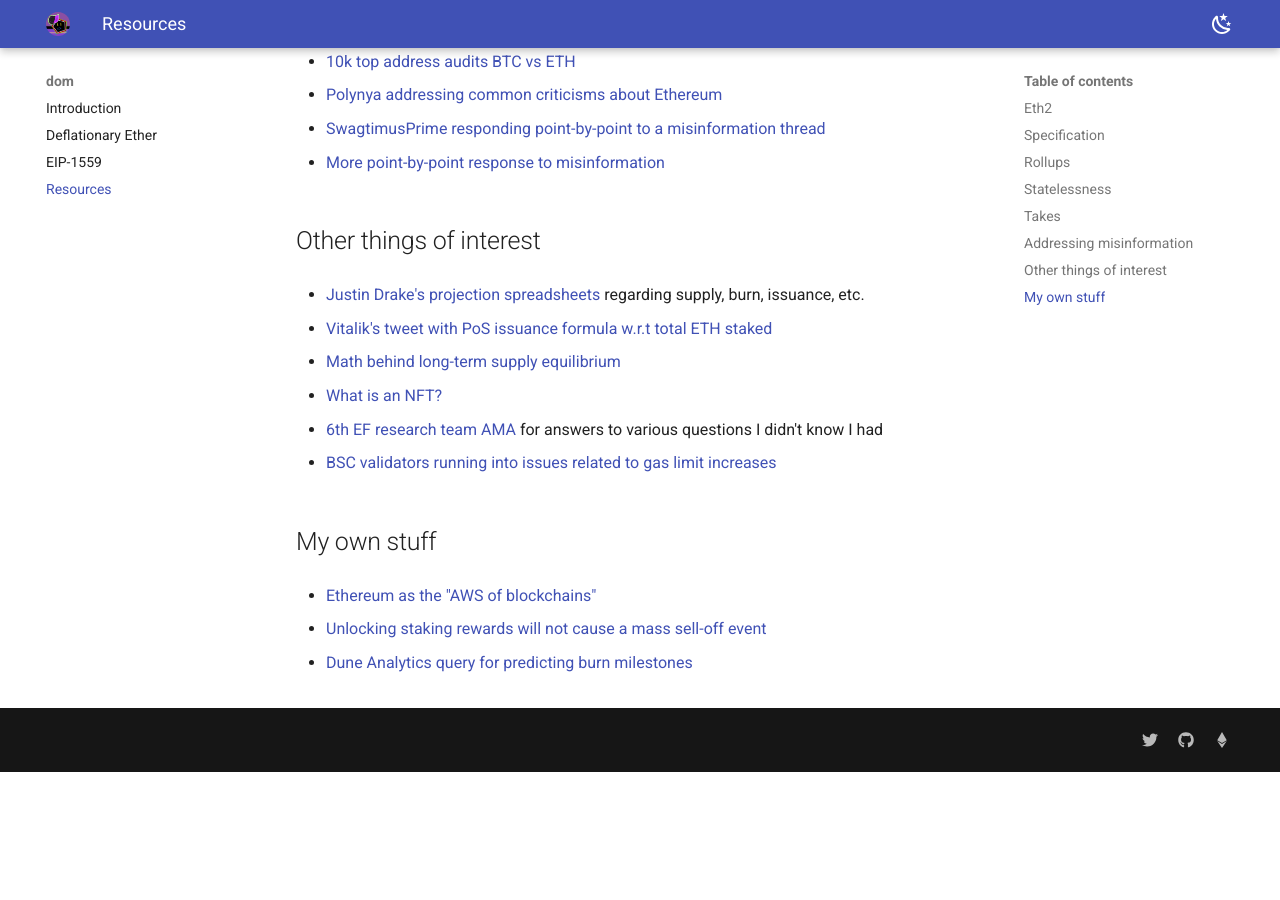
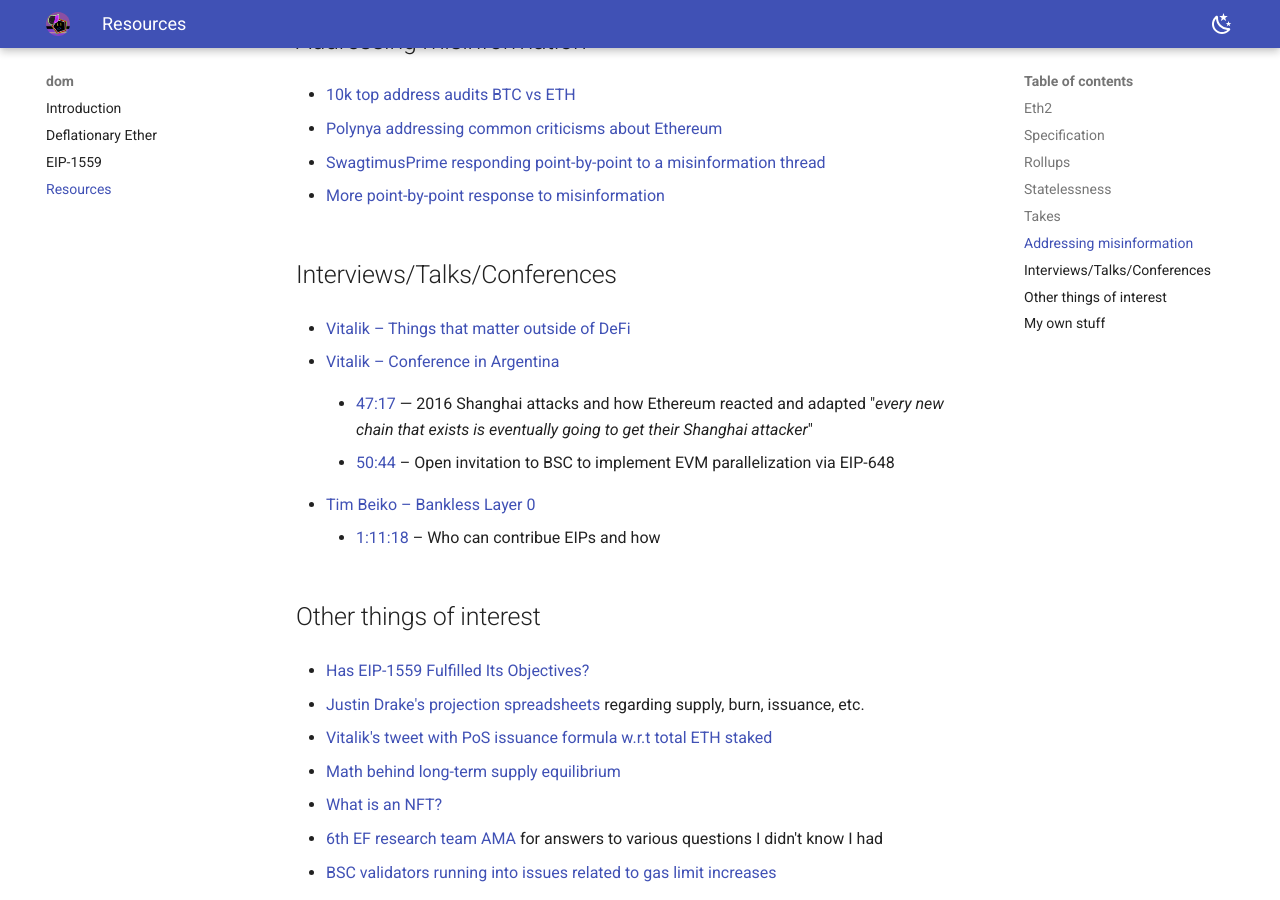
Before and after one commit to domothyb/oldwebsite, an MkDocs documentation site: the page built from content/resources.md, in a window 1280 px wide and 900 px high, scrolled down 1643 px. Built offline with MkDocs 1.6.1 and Material for MkDocs 9.7.7, drawn with Linux system fonts in a browser that asks for light colours; before the commit the page ends 2415 px from its top, so only the background shows below that.

```diff
--- a/content/resources.md
+++ b/content/resources.md
@@ -25,6 +25,8 @@ The ecosystem moves so fast that sometimes you want to look back at a tweet/char
 * [Shanghai fork](https://github.com/ethereum/execution-specs/blob/master/network-upgrades/mainnet-upgrades/shanghai.md)
 
 ## Rollups
+
+* [Layer 2 cheat sheet](https://mirror.xyz/ethmaxitard.eth/iyCAlOexgQKOvoSAAk4utYGEdnESOKb5HstM2_LaqL4)
 
 * [The ultimate guide to L2s on Ethereum](https://mirror.xyz/dcbuilder.eth/QX_ELJBQBm1Iq45ktPsz8pWLZN1C52DmEtH09boZuo0) for all things rollups
 
@@ -64,7 +66,24 @@ The ecosystem moves so fast that sometimes you want to look back at a tweet/char
 
 * [More point-by-point response to misinformation](https://www.reddit.com/r/ethereum/comments/r9dndo/is_ethereums_decentralization_enough_what_do_you/hncj3il/?context=3)
 
+## Interviews/Talks/Conferences
+
+* [Vitalik – Things that matter outside of DeFi](https://www.youtube.com/watch?v=oLsb7clrXMQ)
+
+* [Vitalik – Conference in Argentina](https://www.youtube.com/watch?v=oLsb7clrXMQ)
+
+    * [47:17](https://youtu.be/tdTyELiPqPo?t=2837) — 2016 Shanghai attacks and how Ethereum reacted and adapted
+"*every new chain that exists is eventually going to get their Shanghai attacker*"
+
+    * [50:44](https://youtu.be/tdTyELiPqPo?t=3044) – Open invitation to BSC to implement EVM parallelization via EIP-648
+
+* [Tim Beiko – Bankless Layer 0](https://www.youtube.com/watch?v=Js_TjVW8VD4)
+
+    * [1:11:18](https://youtu.be/Js_TjVW8VD4?t=4277) – Who can contribue EIPs and how
+
 ## Other things of interest
+
+* [Has EIP-1559 Fulfilled Its Objectives?](https://pintail.xyz/posts/gas-market-analysis/)
 
 * [Justin Drake's projection spreadsheets](https://docs.google.com/spreadsheets/d/1vrK5sY5ooq-F8dcyRhmmAJ5YtgkvWKWP3OfGCZIYxSA/edit#gid=0) regarding supply, burn, issuance, etc.
 
--- a/mkdocs.yml
+++ b/mkdocs.yml
@@ -22,9 +22,18 @@ extra:
     - name: twitter
       link: https://twitter.com/domothy
       icon: fontawesome/brands/twitter
+    - name: reddit
+      link: https://www.reddit.com/user/domotheus
+      icon: fontawesome/brands/reddit
+    - name: telegram
+      link: https://t.me/domothy
+      icon: fontawesome/brands/telegram
     - name: github
       link: https://github.com/domothyb
       icon: fontawesome/brands/github
     - name: ethereum
       link: https://etherscan.io/address/domothy.eth
       icon: fontawesome/brands/ethereum
+    - name: email
+      link: mailto:domothyb@protonmail.com
+      icon: fontawesome/regular/envelope
```
